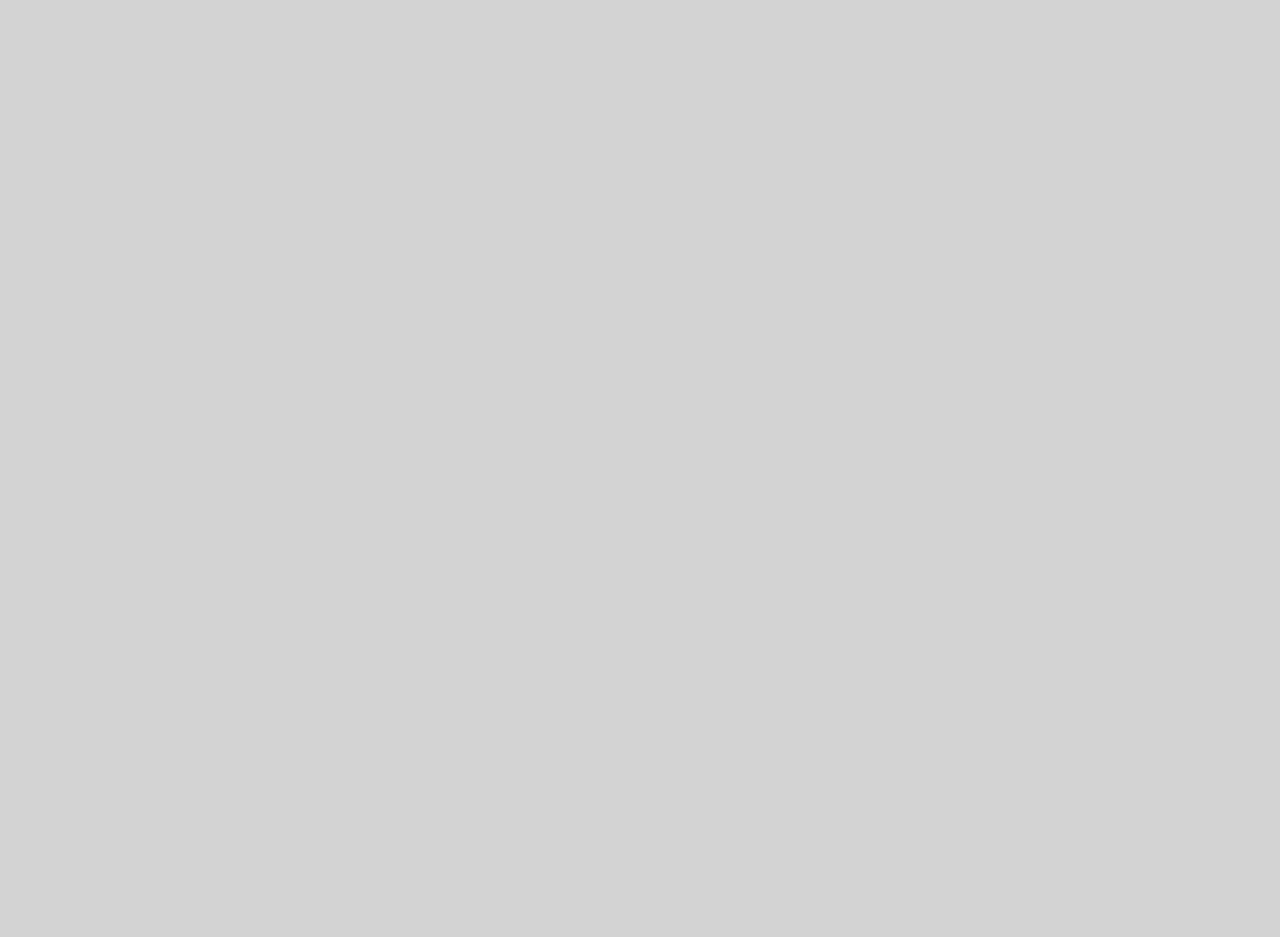
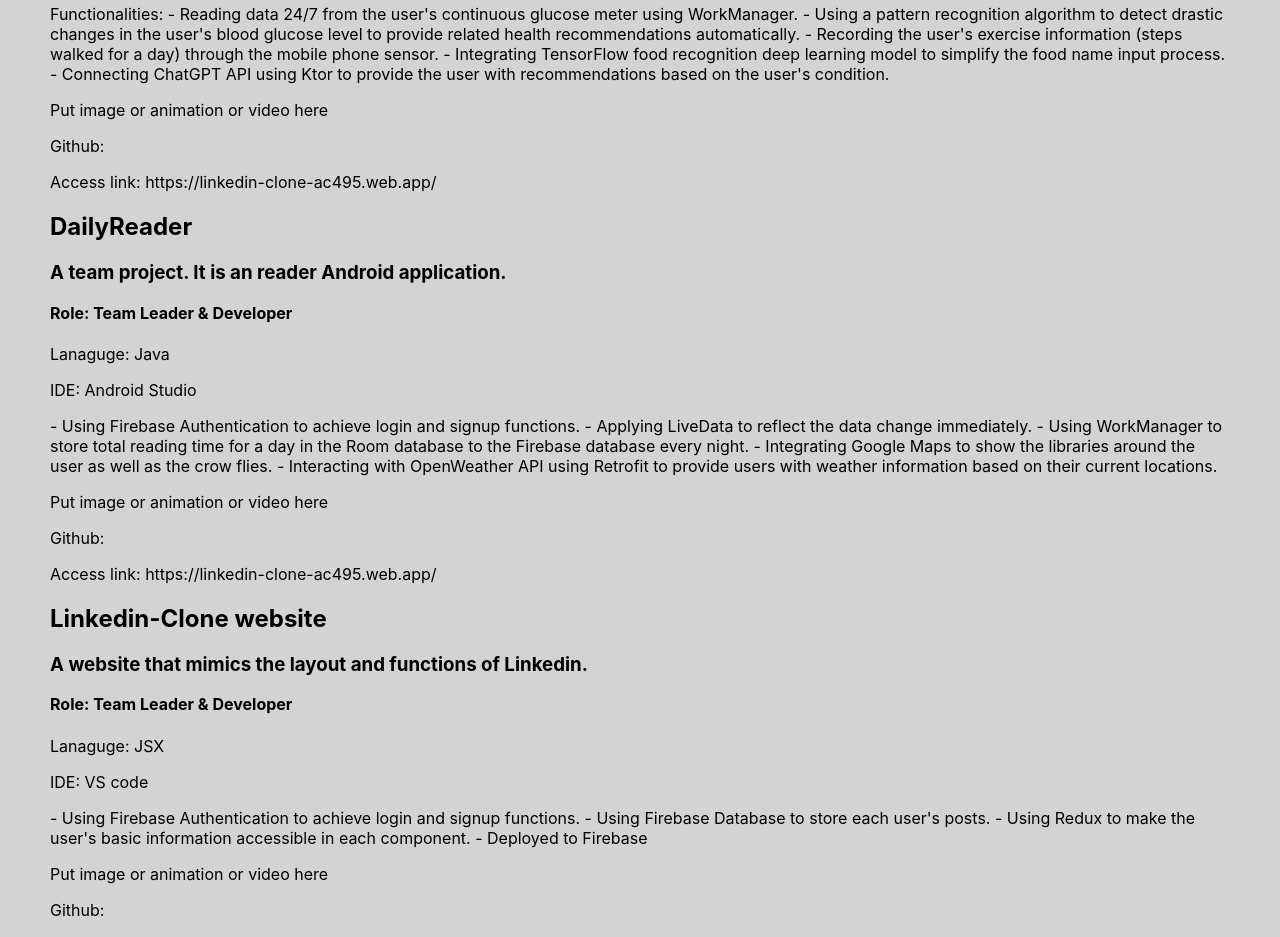
Before and after one commit to EATGao/all-about-yurong, a React (Create React App) app: page /project in a window 1280 px wide. Shown: the part 360-1297 px from the top of the page. Before the commit the page ends 800 px from the top, so only its background shows below. Built offline with nearby package versions, Linux system fonts and the light colour scheme.

Commit message:
Project version 1 finished

```diff
--- a/src/Pages/Project/Project.css
+++ b/src/Pages/Project/Project.css
@@ -0,0 +1,4 @@
+.project {
+    margin: 0 50px;
+
+}
--- a/src/Pages/Project/Project.js
+++ b/src/Pages/Project/Project.js
@@ -1,9 +1,77 @@
 import React from 'react'
 import Header from '../../Header/Header'
+import './Project.css'
 
 function Project() {
   return (
-    <div> <Header />Project</div>
+    <div>
+      <Header />
+      <div className='project'>
+        <div className='project__one'>
+          <h2>FoodCare</h2>
+          <h3>An Android application that provides food and health recommendations for people living with Type 2 diabetes. </h3>
+          <h4>Role: Developer</h4>
+          <div className='project__technical'>
+            <p>Lanaguge: Kotlin</p>
+            <p>IDE: Android Studio</p>
+            <p>Functionalities: - Reading data 24/7 from the user's continuous glucose meter using WorkManager.
+              - Using a pattern recognition algorithm to detect drastic changes in the user's blood glucose level to provide related health recommendations automatically.
+              - Recording the user's exercise information (steps walked for a day) through the mobile phone sensor.
+              - Integrating TensorFlow food recognition deep learning model to simplify the food name input process.
+              - Connecting ChatGPT API using Ktor to provide the user with recommendations based on the user's condition.
+              </p>
+          </div>
+
+          <div className='project__present'>
+            <p>Put image or animation or video here</p>
+            <p>Github: </p>
+            <p>Access link: https://linkedin-clone-ac495.web.app/</p>
+          </div>
+        </div>
+
+        <div className='project__two'>
+          <h2>DailyReader</h2>
+          <h3>A team project. It is an reader Android application. </h3>
+          <h4>Role: Team Leader & Developer</h4>
+          <div className='project__technical'>
+            <p>Lanaguge: Java</p>
+            <p>IDE: Android Studio</p>
+            <p>- Using Firebase Authentication to achieve login and signup functions.
+              - Applying LiveData to reflect the data change immediately.
+              - Using WorkManager to store total reading time for a day in the Room database to the Firebase database every night.
+              - Integrating Google Maps to show the libraries around the user as well as the crow flies.
+              - Interacting with OpenWeather API using Retrofit to provide users with weather information based on their current locations.
+              </p>
+          </div>
+            <div className='project__present'>
+            <p>Put image or animation or video here</p>
+            <p>Github: </p>
+            <p>Access link: https://linkedin-clone-ac495.web.app/</p>
+          </div>
+        </div>
+
+        <div className='project__three'>
+          <h2>Linkedin-Clone website</h2>
+          <h3>A website that mimics the layout and functions of Linkedin.  </h3>
+          <h4>Role: Team Leader & Developer</h4>
+          <div className='project__technical'>
+            <p>Lanaguge: JSX</p>
+            <p>IDE: VS code</p>
+            <p>- Using Firebase Authentication to achieve login and signup functions.
+              - Using Firebase Database to store each user's posts.
+              - Using Redux to make the user's basic information accessible in each component.
+              - Deployed to Firebase
+              </p>
+          </div>
+          <div className='project__present'>
+            <p>Put image or animation or video here</p>
+            <p>Github: </p>
+            <p>Access link: https://linkedin-clone-ac495.web.app/</p>
+          </div>
+        </div>
+      </div>
+
+    </div>
   )
 }
 
```
